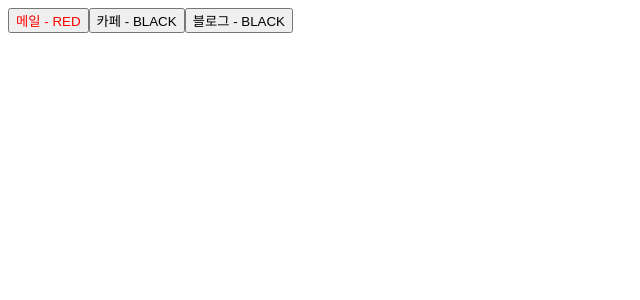
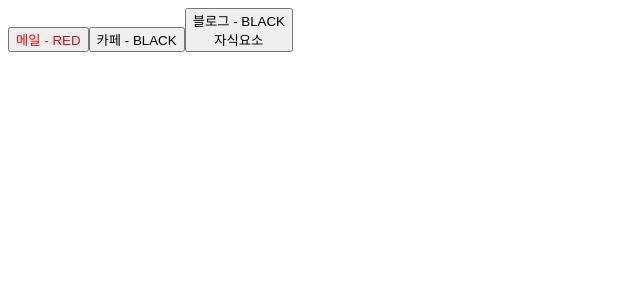
Before and after one commit to Jiae25/onebite-react, a React (Vite) app in the folder section05/: page / in a window 1280 px wide. Shown: the top 300 px of the page, without its empty margins (0-640 px from the left). Built offline with nearby package versions, Linux system fonts and the light colour scheme.

Commit message:
ch4. Props로 데이터 전달하기

```diff
--- a/section05/src/App.jsx
+++ b/section05/src/App.jsx
@@ -16,7 +16,9 @@ function App() {
     <>
       <Button {...buttonProps} />
       <Button text={"카페"}/>
-      <Button text={"블로그"}/>
+      <Button text={"블로그"}>
+        <div> 자식요소</div>
+      </Button>
     </>
   );
 }
--- a/section05/src/components/Button.jsx
+++ b/section05/src/components/Button.jsx
@@ -1,5 +1,7 @@
-const Button = ({text, color}) => {
-  return <button style={{ color: color }}>{text} - {color.toUpperCase()}</button>;
+const Button = ({text, color, children}) => {
+  return <button style={{ color: color }}>
+    {text} - {color.toUpperCase()}
+    {children}</button>;
 };
 
 Button.defaultProps = {
```
Also changed, not shown: 1 other file (tests, documents, lock files or other folders).
